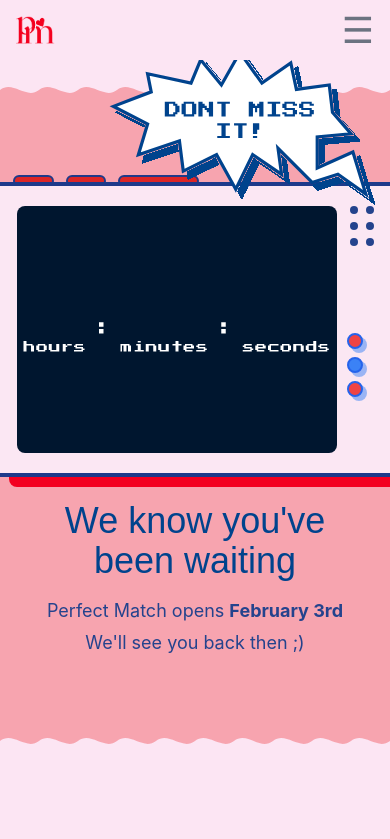
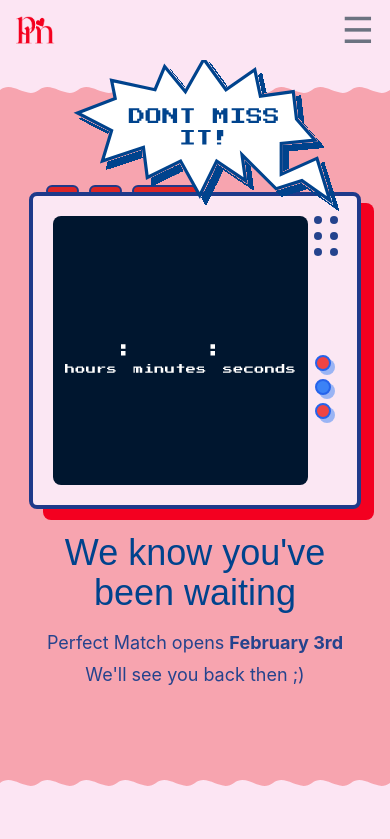
Before and after one commit to wyatt/perfect-match-web, a Next.js app: page / in a window 390 px wide. Shown: the top 839 px of the page. Built offline with nearby package versions, Linux system fonts and the light colour scheme; no server answers; the database is empty; a web font is replaced by a local one.

Commit message:
improve clock display

```diff
--- a/components/countdown.tsx
+++ b/components/countdown.tsx
@@ -64,21 +64,21 @@ const CountDown: React.FC = () => {
                         <div className="flex items-center text-3xl sm:text-4xl space-x-2 px-4 md:px-2 font-press-start lg:text-6xl w-full justify-center">
                             <div className="flex flex-col items-center">
                                 <span className={completed ? 'animate-flash' : ''}>{easterEggTextDisplay ? '0' : (days > 0 ? days : hours)}</span>
-                                <span className="text-xs sm:text-sm lg:text-base tracking-wider">{easterEggTextDisplay ? 'I' : (days > 0 ? 'days' : 'hours')}</span>
+                                <span className="text-[10px] leading-5 sm:text-sm lg:text-base tracking-wider">{easterEggTextDisplay ? 'I' : (days > 0 ? 'days' : 'hours')}</span>
                             </div>
                             <div className="flex flex-col items-center text-center w-fit">
-                                <span className='text-lg lg:text-3xl'>:</span>
+                                <span className='text-lg lg:text-3xl -mx-3'>:</span>
                             </div>
                             <div className="flex flex-col items-center">
                                 <span className={completed ? 'animate-flash' : ''}>{easterEggTextDisplay ? '-' : (days > 0 ? hours : minutes)}</span>
-                                <span className="text-xs sm:text-sm lg:text-base tracking-wider">{easterEggTextDisplay ? "Can't" : (days > 0 ? 'hours' : 'minutes')}</span>
+                                <span className="text-[10px] leading-5 sm:text-sm lg:text-base tracking-wider">{easterEggTextDisplay ? "Can't" : (days > 0 ? 'hours' : 'minutes')}</span>
                             </div>
                             <div className="flex flex-col items-center text-center w-fit">
-                                <span className='text-lg lg:text-3xl'>:</span>
+                                <span className='text-lg lg:text-3xl -mx-3'>:</span>
                             </div>
                             <div className="flex flex-col items-center">
                                 <span className={completed ? 'animate-flash' : ''}>{easterEggTextDisplay ? '0' : (days > 0 ? minutes : seconds)}</span>
-                                <span className="text-xs sm:text-sm lg:text-base tracking-wider">{easterEggTextDisplay ? "Wait" : (days > 0 ? 'minutes' : 'seconds')}</span>
+                                <span className="text-[10px] leading-5 sm:text-sm lg:text-base tracking-wider">{easterEggTextDisplay ? "Wait" : (days > 0 ? 'minutes' : 'seconds')}</span>
                             </div>
                         </div>
                     </div>
--- a/pages/index.tsx
+++ b/pages/index.tsx
@@ -72,7 +72,7 @@ const Home: NextPage = (props: any) => {
                 </div>
 
                 <section className="bg-pmpink2-500">
-                    <div className='flex flex-col justify-center align-middle items-center h-[70vh] lg:flex-row lg:px-[12vw] z-20'>
+                    <div className='flex flex-col justify-center align-middle items-center h-[75vh] lg:-[70vh] lg:flex-row lg:px-[12vw] z-20'>
                         <div className='h-[50%] w-full lg:w-1/2 lg:mr-16 xl:mr-0 items-center justify-center flex'><Countdown /></div>
                         <div className="lg:w-1/2">
                             <div className="mx-2 max-w-xl text-center lg:text-left sm:mx-auto lg:ml-[17%] mt-8 sm:mt-0 opacity-100">
```
